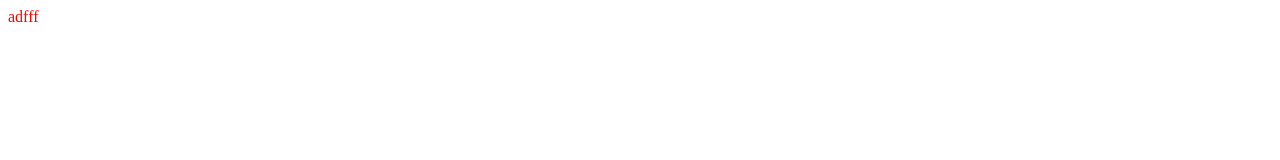
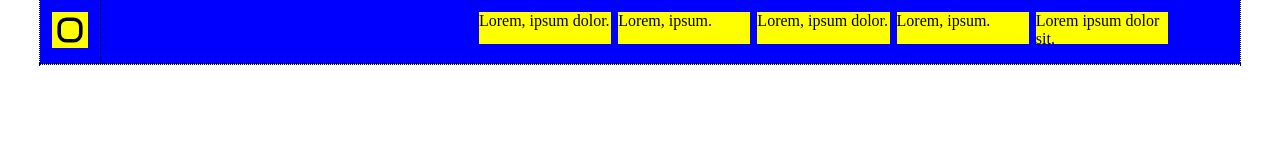
Before and after one commit to Botabay/gulp, a website: page work_directory/index.html in a window 1280 px wide. Drawn offline with Linux system fonts and the light colour scheme.

Commit message:
step#1 of css_html coding for topic#1

```diff
--- a/work_directory/index.html
+++ b/work_directory/index.html
@@ -1,13 +1,46 @@
 <!DOCTYPE html>
 <html lang="en">
-<head>
-    <meta charset="UTF-8">
-    <meta http-equiv="X-UA-Compatible" content="IE=edge">
-    <meta name="viewport" content="width=device-width, initial-scale=1.0">
-    <title>Document</title>
+  <head>
+    <title>Home</title>
+    <meta charset="UTF-8" />
+    <meta name="viewport" content="width=device-width" />
     <link rel="stylesheet" href="styles.css" />
-</head>
-<body>
-    <div>adfff</div>
-</body>
+    <script type="module" src="script.js"></script>
+  </head>
+  <body>
+    <div class="app_wrapper">
+      <header>
+        <div class="header_container">
+          <div class="logo">
+            <img src="./ring.svg" alt="Image">
+          </div>
+          <ul class="menu">
+            <li>Lorem, ipsum dolor.</li>
+            <li>Lorem, ipsum.</li>
+            <li>Lorem, ipsum dolor.</li>
+            <li>Lorem, ipsum.</li>
+            <li>Lorem ipsum dolor sit.</li>
+          </ul>
+        </div>
+      </header>
+      <div class="content">
+        <div class="one_container">
+          <article class="article_item"></article>
+          <article class="article_item"></article>
+          <article class="article_item"></article>
+        </div>
+        <div class="two_container">
+          <article class="article_item"></article>
+          <article class="article_item"></article>
+        </div>
+      </div>
+      <footer>
+        <div class="footer_container">
+          <div class="footer_item"></div>
+          <div class="footer_item"></div>
+          <div class="footer_item"></div>
+        </div>
+      </footer>
+    </div>
+  </body>
 </html>
--- a/work_directory/styles.css
+++ b/work_directory/styles.css
@@ -1,3 +1,52 @@
-div{
-    color: red;
-}
+* {
+    box-sizing: border-box;
+  }
+
+  *{
+    margin: 0;
+    padding: 0;
+    border: none;
+  }
+  div{
+    outline: 1px dotted;
+  }
+  .app_wrapper{
+    max-width:1200px;
+    margin: 0 auto;
+  }
+  /* header beging */
+  .header_container{
+    background-color: blue;
+    display: flex;
+  }
+
+  .logo{
+    /* background-color: yellow; */
+    flex-basis: 5%;/*like width */
+    padding: 1%;
+  }
+    img{
+        width: 100%;
+        background-color: yellow;
+        /* margin: 10px; */
+    }
+  ul{
+    list-style: none;
+    display: flex;
+    flex-basis: 60%;
+    margin-left: 30%;
+    padding:1%
+  }
+
+    li{
+        margin-left: 1%;
+        background-color: yellow;
+        flex-basis: 20%;
+        height: 2em;
+    }
+  /* header end */
+
+  /* .item{
+    width: calc(25% - 30px);
+    margin: 15px;
+} */
```
Also changed, not shown: readme.txt, work_directory/ring.svg (added), work_directory/square.svg (added).
